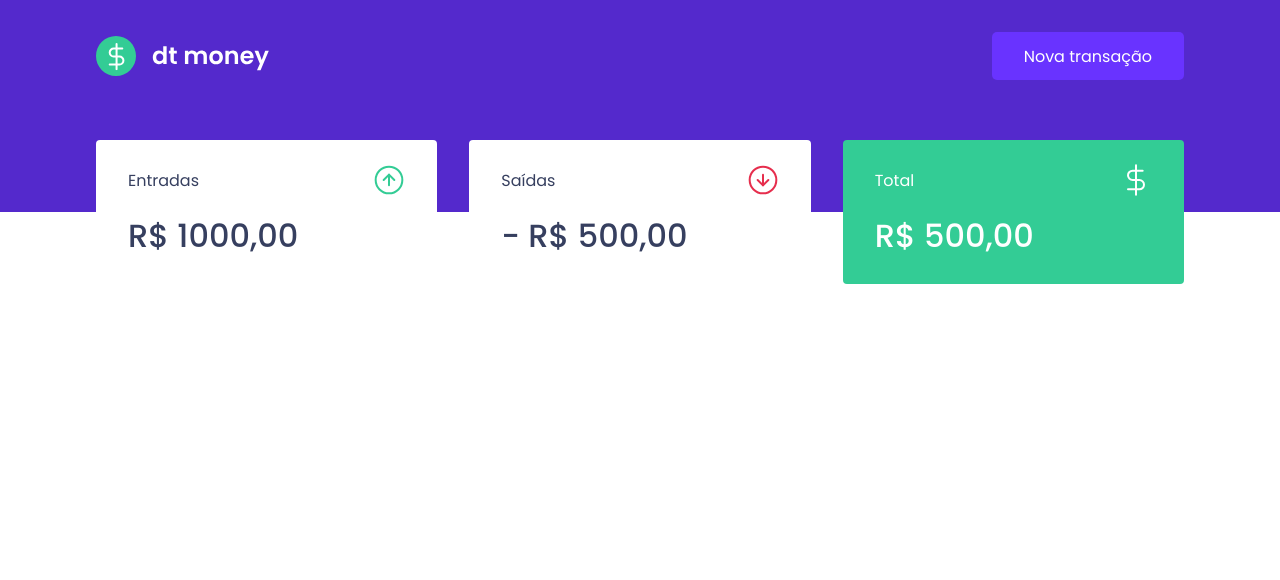
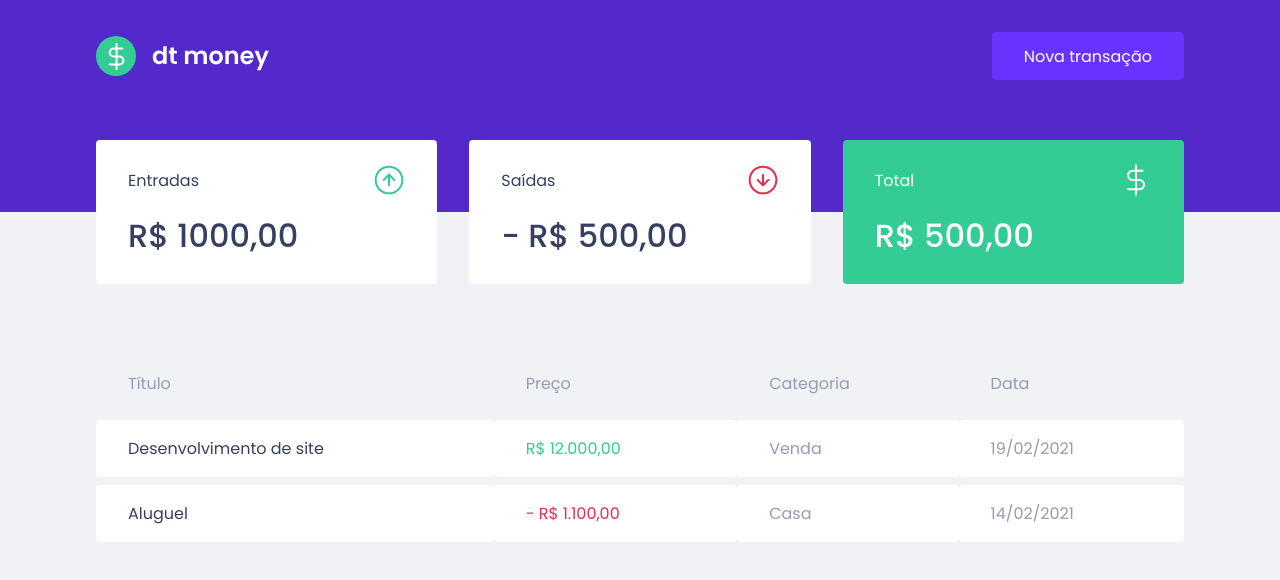
Before and after one commit to JacksonPassos/ignite-reactjs-02-dt-money, a React (Create React App) app in the folder dtmoney/: page / in a window 1280 px wide. Shown: the top 580 px of the page. Built offline with nearby package versions, Linux system fonts and the light colour scheme.

Commit message:
:art: table
create table transactions

```diff
--- a/dtmoney/src/components/Dashboard/index.tsx
+++ b/dtmoney/src/components/Dashboard/index.tsx
@@ -1,5 +1,6 @@
 import logoImg from '../../assets/logo.svg'
 import { Summary } from '../Summary';
+import { TransactionsTable } from '../TransactionsTable';
 
 import { Container } from "./styles";
 
@@ -8,6 +9,7 @@
         <>
         <Container>
             <Summary />
+            <TransactionsTable />
         </Container>
 
         </>
--- /dev/null
+++ b/dtmoney/src/components/TransactionsTable/index.tsx
@@ -0,0 +1,35 @@
+import { Container } from "./styles";
+
+export function TransactionsTable() {
+    return (
+        <Container>
+            <table>
+                <thead>
+                    <tr>
+                        <th>Título</th>
+                        <th>Preço</th>
+                        <th>Categoria</th>
+                        <th>Data</th>
+                    </tr>
+                </thead>
+
+                <tbody>
+                    <tr>
+                        <td>Desenvolvimento de site</td>
+                        <td className="deposit">R$ 12.000,00</td>
+                        <td>Venda</td>
+                        <td>19/02/2021</td>
+                    </tr>
+                    <tr>
+                        <td>Aluguel</td>
+                        <td className="withdraw">- R$ 1.100,00</td>
+                        <td>Casa</td>
+                        <td>14/02/2021</td>
+                    </tr>
+
+                </tbody>
+            </table>
+        </Container>
+
+    )
+}
--- /dev/null
+++ b/dtmoney/src/components/TransactionsTable/styles.ts
@@ -0,0 +1,38 @@
+import styled from "styled-components";
+
+export const Container = styled.div`
+    margin-top: 4rem;
+
+    table {
+        width: 100%;
+        border-spacing: 0 0.5rem;
+    }
+
+    th {
+        color: var(--text-body);
+        font-weight: 400;
+        padding: 1rem 2rem;
+        text-align: left;
+        line-height: 1.5rem;
+    }
+
+    td {
+        padding: 1rem 2rem;
+        border: 0;
+        background: var(--shape);
+        color: var(--text-body);
+        border-radius: 0.25rem;
+
+        &:first-child {
+            color: var(--text-title);
+        }
+
+        &.deposit {
+            color: var(--green);
+        }
+
+        &.withdraw {
+            color: var(--red);
+        }
+    }
+`
--- a/dtmoney/src/styles/global.ts
+++ b/dtmoney/src/styles/global.ts
@@ -29,7 +29,7 @@
     }
 
     body {
-        background: var(---background);
+        background: var(--background);
         -webkit-font-smoothing: antialiased;
     }
 
```
